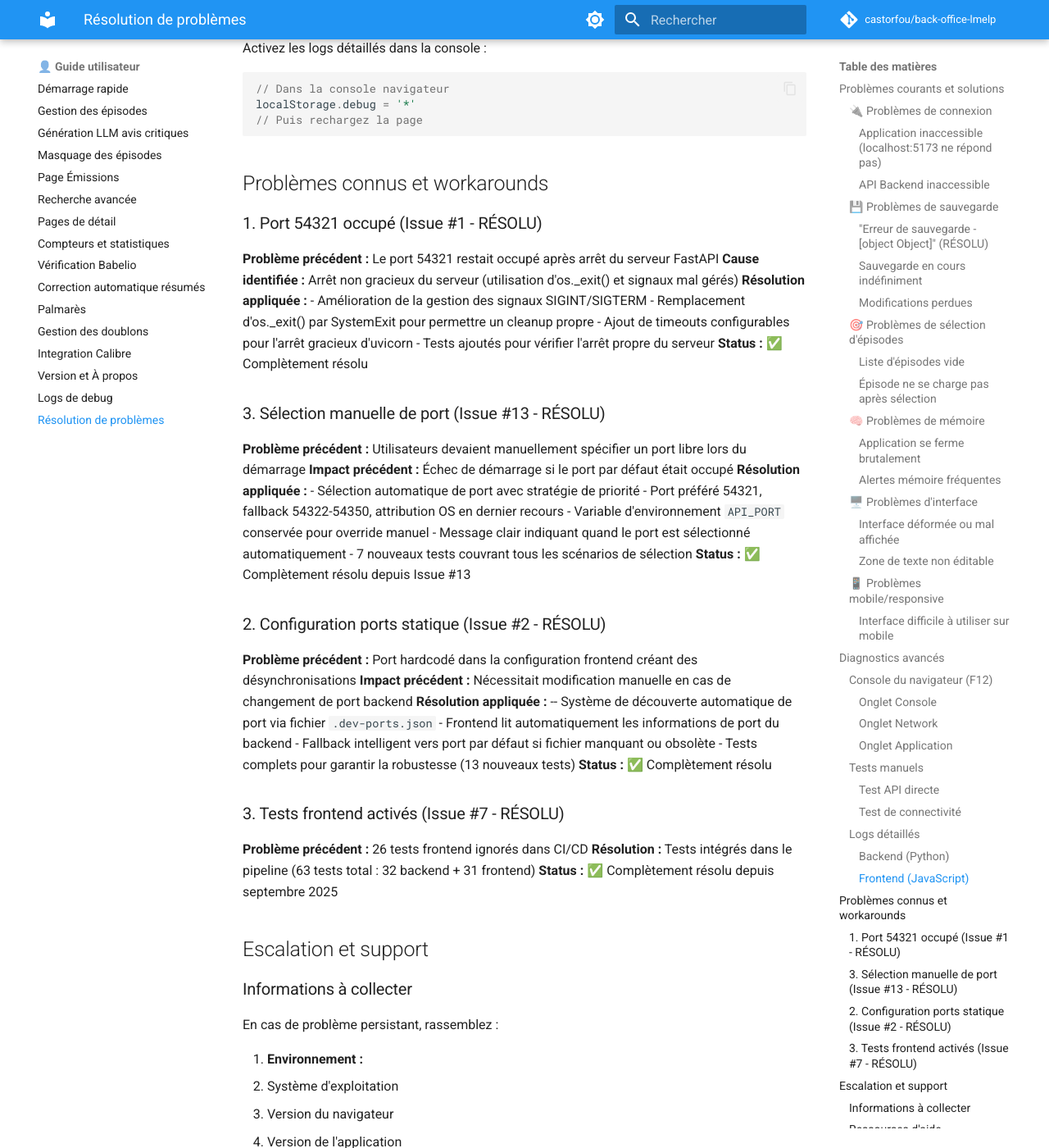
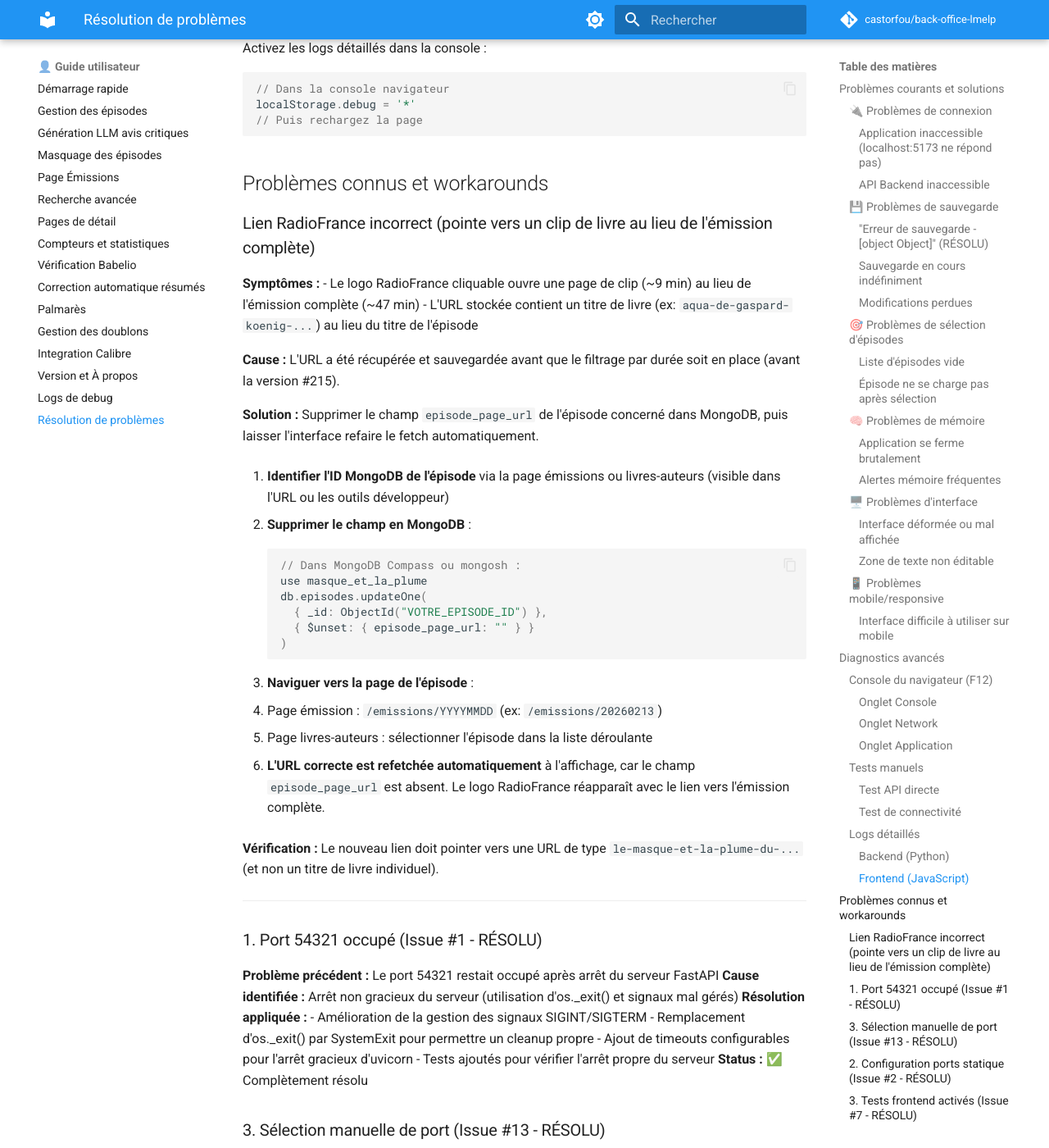
Before and after one commit to castorfou/back-office-lmelp, an MkDocs documentation site: the page built from docs/user/troubleshooting.md, in a window 1280 px wide and 1400 px high, scrolled down 7505 px. Shown: the whole window at 82% size. Built offline with MkDocs 1.6.1 and Material for MkDocs 9.7.7, drawn with Linux system fonts in a browser that asks for light colours; comment, search, counter and statistics services are not loaded.

Commit message:
docs: add troubleshooting entry for incorrect RadioFrance link (#215)
Document how to fix an episode that has a book clip URL instead of
the full episode URL: unset episode_page_url in MongoDB and let the
auto-fetch refetch the correct URL on next page visit.

Co-Authored-By: Claude Sonnet 4.6 <noreply@anthropic.com>

````diff
--- a/docs/user/troubleshooting.md
+++ b/docs/user/troubleshooting.md
@@ -350,6 +350,38 @@ localStorage.debug = '*'
 
 ## Problèmes connus et workarounds
 
+### Lien RadioFrance incorrect (pointe vers un clip de livre au lieu de l'émission complète)
+
+**Symptômes :**
+- Le logo RadioFrance cliquable ouvre une page de clip (~9 min) au lieu de l'émission complète (~47 min)
+- L'URL stockée contient un titre de livre (ex: `aqua-de-gaspard-koenig-...`) au lieu du titre de l'épisode
+
+**Cause :** L'URL a été récupérée et sauvegardée avant que le filtrage par durée soit en place (avant la version #215).
+
+**Solution :** Supprimer le champ `episode_page_url` de l'épisode concerné dans MongoDB, puis laisser l'interface refaire le fetch automatiquement.
+
+1. **Identifier l'ID MongoDB de l'épisode** via la page émissions ou livres-auteurs (visible dans l'URL ou les outils développeur)
+
+2. **Supprimer le champ en MongoDB** :
+   ```javascript
+   // Dans MongoDB Compass ou mongosh :
+   use masque_et_la_plume
+   db.episodes.updateOne(
+     { _id: ObjectId("VOTRE_EPISODE_ID") },
+     { $unset: { episode_page_url: "" } }
+   )
+   ```
+
+3. **Naviguer vers la page de l'épisode** :
+   - Page émission : `/emissions/YYYYMMDD` (ex: `/emissions/20260213`)
+   - Page livres-auteurs : sélectionner l'épisode dans la liste déroulante
+
+4. **L'URL correcte est refetchée automatiquement** à l'affichage, car le champ `episode_page_url` est absent. Le logo RadioFrance réapparaît avec le lien vers l'émission complète.
+
+**Vérification :** Le nouveau lien doit pointer vers une URL de type `le-masque-et-la-plume-du-...` (et non un titre de livre individuel).
+
+---
+
 ### 1. Port 54321 occupé (Issue #1 - RÉSOLU)
 
 **Problème précédent :** Le port 54321 restait occupé après arrêt du serveur FastAPI
````
